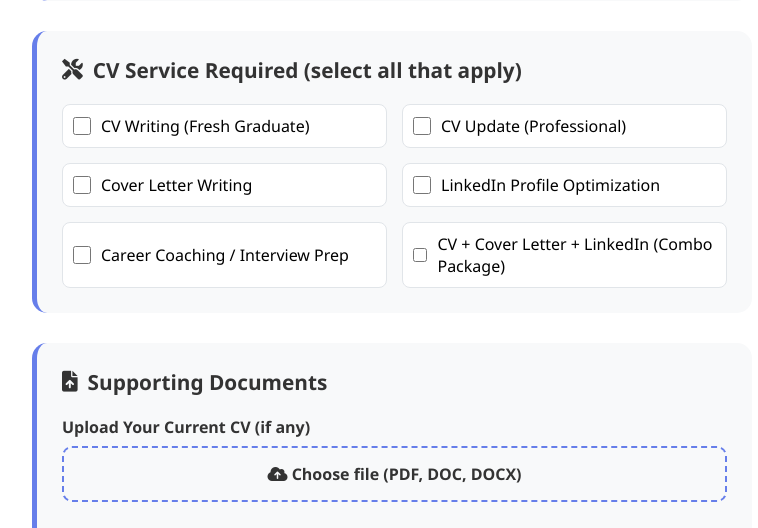
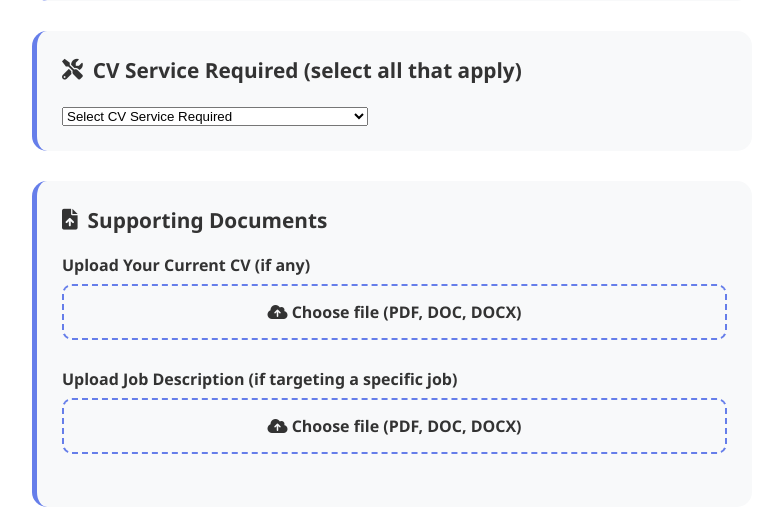
Before and after one commit to tchasinga/cv-forms-submissions, a PHP site: page / in a window 1280 px wide. Shown: the part 1545-2073 px from the top of the page, without its empty margins (248-1006 px from the left). Run offline with PHP 8.4, Linux system fonts and the light colour scheme.

Commit message:
Refactor CV service selection to use a dropdown menu instead of checkboxes, improving user experience and organization of options.

```diff
--- a/config.php
+++ b/config.php
@@ -35,9 +35,9 @@ $sql = "CREATE TABLE IF NOT EXISTS cv_submissions (
     cv_writing_fresh_graduate BOOLEAN DEFAULT FALSE,
     cv_update_professional BOOLEAN DEFAULT FALSE,
     cover_letter_writing BOOLEAN DEFAULT FALSE,
-    linkedin_optimization BOOLEAN DEFAULT FALSE,
-    career_coaching BOOLEAN DEFAULT FALSE,
-    combo_package BOOLEAN DEFAULT FALSE,
+    linkedin_optimization VARCHAR(255) DEFAULT NULL,
+    career_coaching VARCHAR(255) DEFAULT NULL,
+    combo_package VARCHAR(255) DEFAULT NULL,
     current_cv_filename VARCHAR(255),
     job_description_filename VARCHAR(255),
     turnaround_time ENUM('24–48 hours (Express)', '3–5 business days', '1 week'),
--- a/index.php
+++ b/index.php
@@ -356,7 +356,7 @@ if ($_SERVER['REQUEST_METHOD'] === 'POST') {
 
                     <div class="form-group">
                         <label>Preferred Contact Method</label>
-                        <select name="" id="preferred_contact" name="preferred_contact">
+                        <select id="preferred_contact" name="preferred_contact">
                             <option value="">Select Preferred Contact Method</option>
                             <option value="Email">Email</option>
                             <option value="Phone">Phone</option>
@@ -404,7 +404,7 @@ if ($_SERVER['REQUEST_METHOD'] === 'POST') {
 
                     <div class="form-group">
                         <label>Years of Work Experience</label>
-                        <select name="" id="work_experience" name="work_experience">
+                        <select id="work_experience" name="work_experience">
     <option value="">Select Work Experience</option>
     <option value="0–5 years KES 3,000">0–5 years KES 3,000</option>
     <option value="6 – 15 years KES 6,000">6 – 15 years KES 6,000</option>
@@ -412,6 +412,7 @@ if ($_SERVER['REQUEST_METHOD'] === 'POST') {
     <option value="Stand Alone cover letter KES 1,500 (Without CV)">Stand Alone cover letter KES 1,500 (Without CV)</option>
     <option value="Standard Fees KES 4,000">Standard Fees KES 4,000</option>
     <option value="Interview Preparation (1Hr Zoom Meeting) KES 4,000">Interview Preparation (1Hr Zoom Meeting) KES 4,000</option>
+    <option value="Career Coaching (1Hr 30 Mins Zoom Meeting) KES 6,000">Career Coaching (1Hr 30 Mins Zoom Meeting) KES 6,000</option>
 </select>
                     </div>
 
@@ -425,32 +426,16 @@ if ($_SERVER['REQUEST_METHOD'] === 'POST') {
                 <div class="form-section">
                     <h3><i class="fas fa-tools"></i> CV Service Required (select all that apply)</h3>
 
-                    <div class="checkbox-group">
-                        <div class="checkbox-option">
-                            <input type="checkbox" id="cv_writing_fresh_graduate" name="cv_writing_fresh_graduate">
-                            <label for="cv_writing_fresh_graduate">CV Writing (Fresh Graduate)</label>
-                        </div>
-                        <div class="checkbox-option">
-                            <input type="checkbox" id="cv_update_professional" name="cv_update_professional">
-                            <label for="cv_update_professional">CV Update (Professional)</label>
-                        </div>
-                        <div class="checkbox-option">
-                            <input type="checkbox" id="cover_letter_writing" name="cover_letter_writing">
-                            <label for="cover_letter_writing">Cover Letter Writing</label>
-                        </div>
-                        <div class="checkbox-option">
-                            <input type="checkbox" id="linkedin_optimization" name="linkedin_optimization">
-                            <label for="linkedin_optimization">LinkedIn Profile Optimization</label>
-                        </div>
-                        <div class="checkbox-option">
-                            <input type="checkbox" id="career_coaching" name="career_coaching">
-                            <label for="career_coaching">Career Coaching / Interview Prep</label>
-                        </div>
-                        <div class="checkbox-option">
-                            <input type="checkbox" id="combo_package" name="combo_package">
-                            <label for="combo_package">CV + Cover Letter + LinkedIn (Combo Package)</label>
-                        </div>
-                    </div>
+                   <select name="cv_service_required" id="cv_service_required">
+                    <option value="">Select CV Service Required</option>
+                    <option value="CV Writing (Fresh Graduate)">CV Writing (Fresh Graduate)</option>
+                    <option value="CV Update (Professional)">CV Update (Professional)</option>
+                    <option value="Cover Letter Writing">Cover Letter Writing</option>
+                    <option value="LinkedIn Profile Optimization">LinkedIn Profile Optimization</option>
+                    <option value="Career Coaching">Career Coaching</option>
+                    <option value="Interview Preparation">Interview Preparation</option>
+                    <option value="CV + Cover Letter + LinkedIn (Combo Package)">CV + Cover Letter + LinkedIn (Combo Package)</option>
+                   </select>
                 </div>
 
                 <!-- Supporting Documents -->
```
Lines whose indentation alone changed are shown as unchanged.
